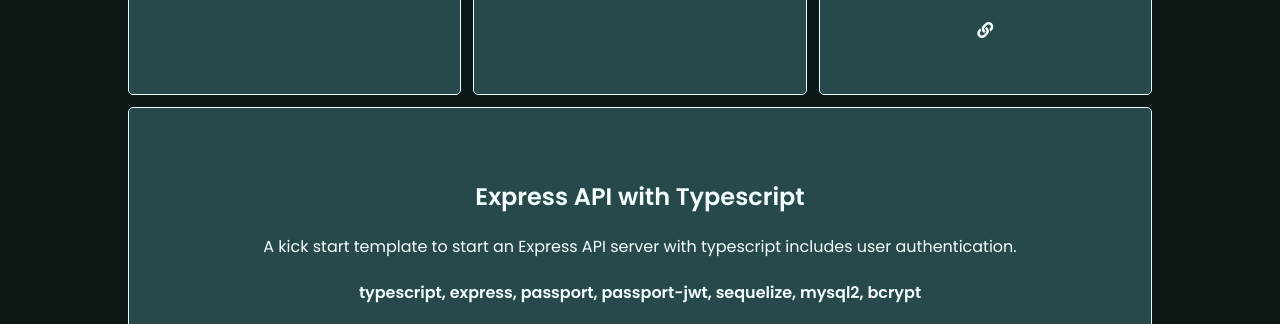
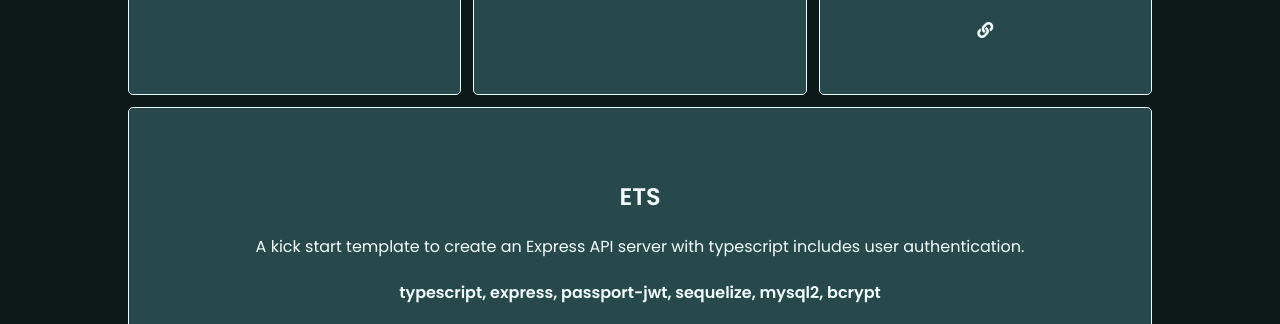
Before and after one commit to sakrko/sakrko.github.io, a plain HTML site: page index.html in a window 1280 px wide. Shown: the part 1932-2256 px from the top of the page. Drawn offline with Linux system fonts and the light colour scheme.

Commit message:
Update index.html
Changes made to express

```diff
--- a/index.html
+++ b/index.html
@@ -188,13 +188,13 @@
           </div>
         </li>
         <li class="card contrast-border flex-item flex-3x">
-          <h2>Express API with Typescript</h2>
+          <h2>ETS</h2>
           <p>
-            A kick start template to start an Express API server with typescript
+            A kick start template to create an Express API server with typescript
             includes user authentication.
           </p>
           <h4>
-            typescript, express, passport, passport-jwt, sequelize, mysql2,
+            typescript, express, passport-jwt, sequelize, mysql2,
             bcrypt
           </h4>
           <div>
```
